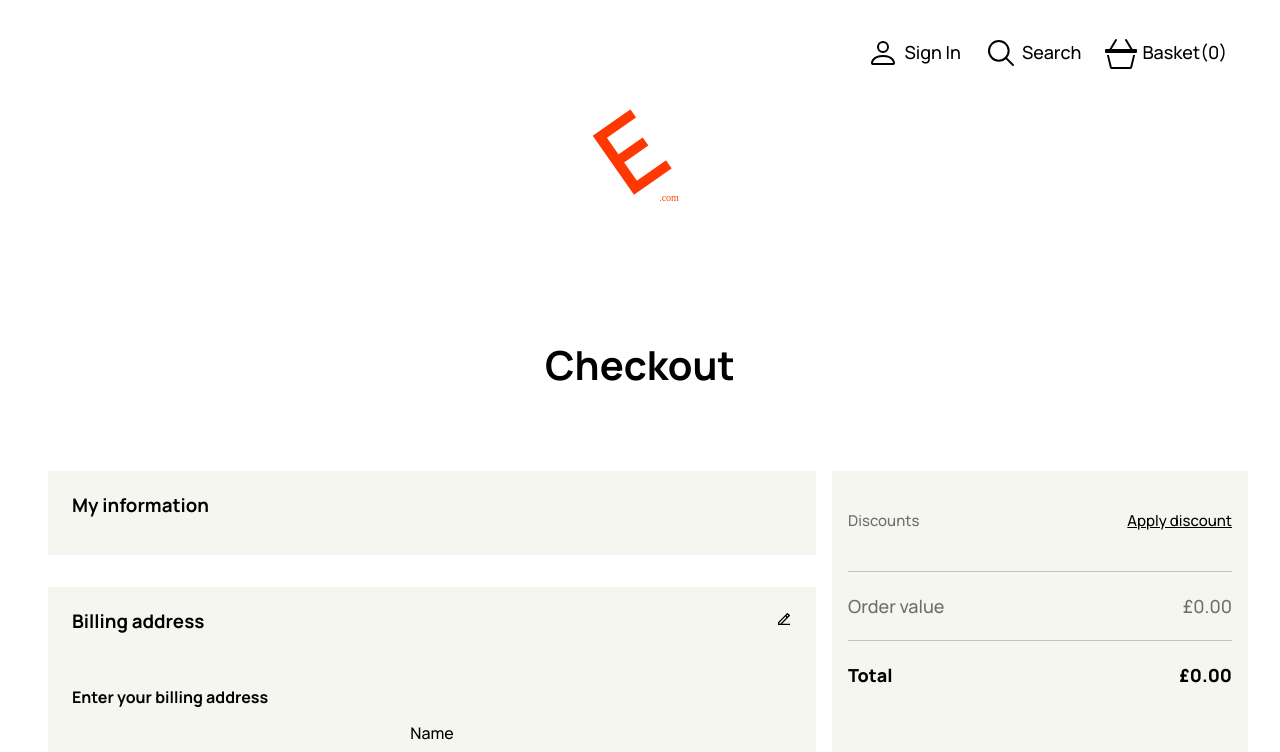
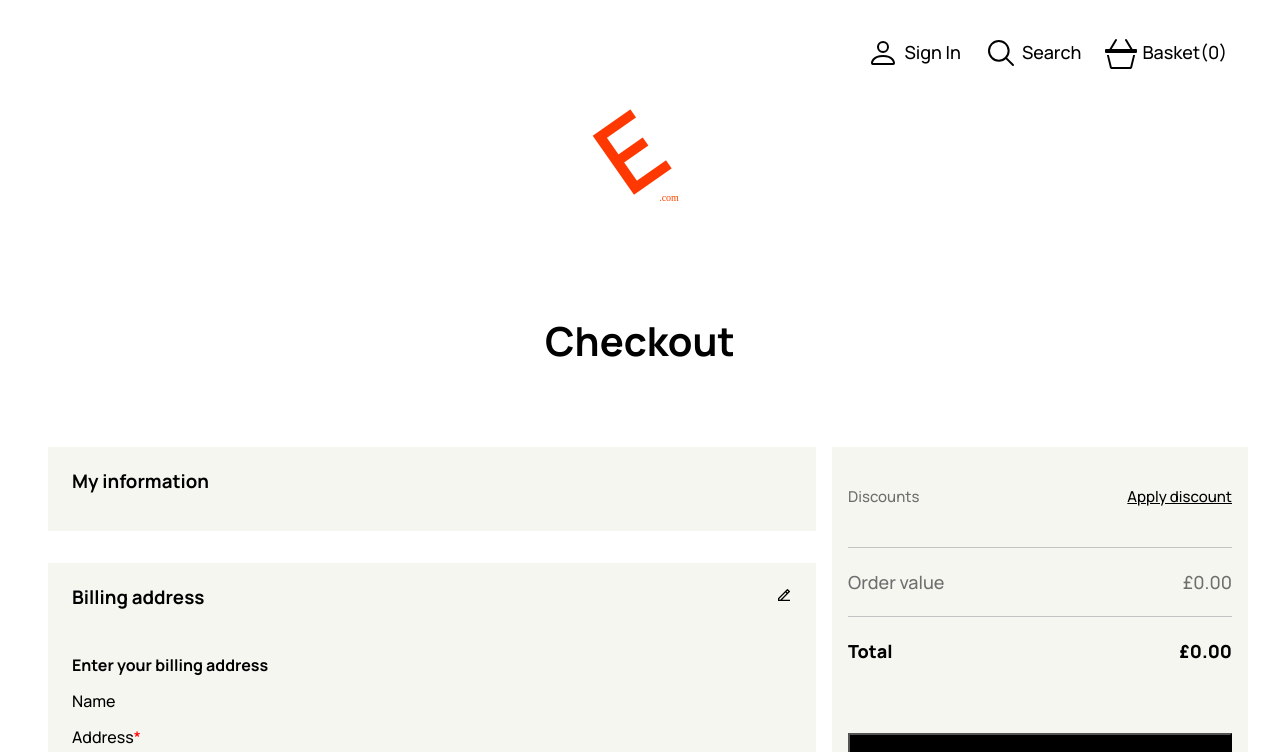
Before and after one commit to mavie1322/Ecom1, a React (Create React App) app in the folder client/: page /users/1/checkout in a window 1280 px wide. Shown: the top 752 px of the page. Built offline with nearby package versions, Linux system fonts and the light colour scheme; no server answers.

Commit message:
reduce extra space suddenly appearing on the component

```diff
--- a/client/src/components/Checkout/checkout.css
+++ b/client/src/components/Checkout/checkout.css
@@ -1,3 +1,6 @@
+#checkout__title {
+  margin-top: 0.5rem;
+}
 .checkout {
   flex: 2;
   display: flex;
@@ -20,21 +23,27 @@
 
 .primary__information h3 {
   padding-bottom: 1rem;
+  /* font-size: 20px; */
+}
+
+.primary__information span p:first-child,
+.primary__information span p:last-child,
+.checkout__container-billing span p:first-child,
+.checkout__container-billing span p:last-child {
+  text-align: start;
 }
 
 .checkout__container__title {
   display: flex;
   justify-content: space-between;
   align-items: flex-start;
-  margin-bottom: 1.5rem;
 }
 
 h4 {
   margin: 1rem 0;
 }
-
-.checkout__form {
-  margin: 1.5rem 0;
+.checkout__icons:hover {
+  cursor: pointer;
 }
 
 .sign-in__become-member {
@@ -57,3 +66,9 @@ form > div > span:last-child p:first-child {
     margin: 0;
   }
 }
+
+@media screen and (max-width: 660px) {
+  #checkout__title {
+    margin-top: 0rem;
+  }
+}
```
